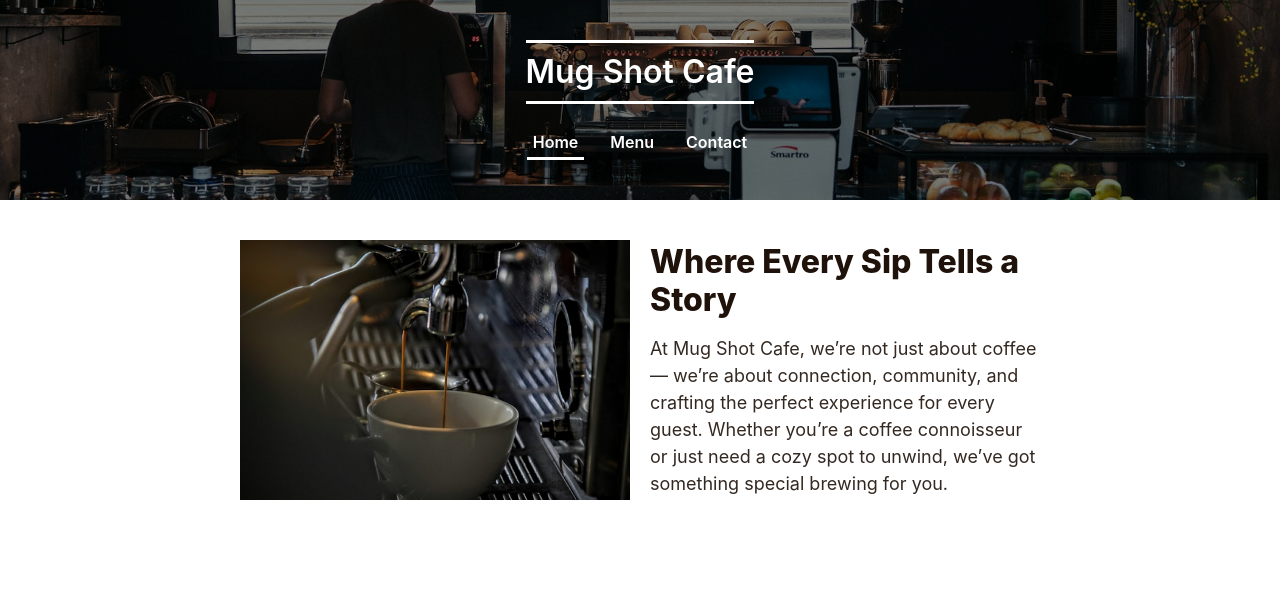
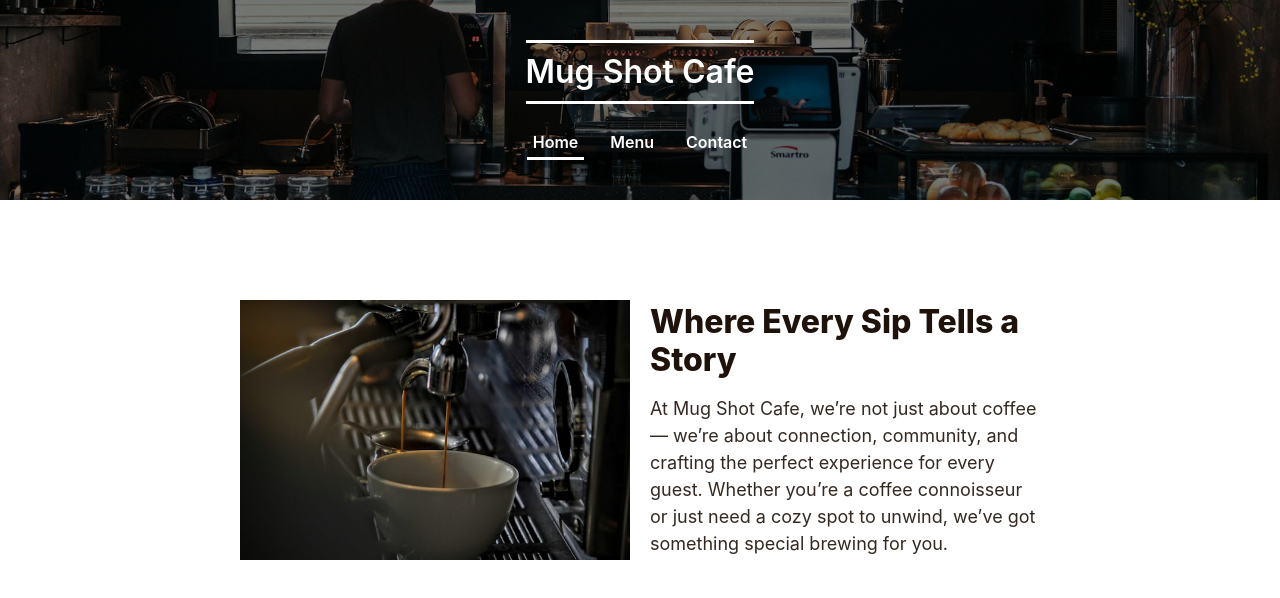
Before and after one commit to jsklcodes/restaurant-page-top, a website built with webpack: page src/template.html in a window 1280 px wide. Built offline with nearby package versions, Linux system fonts and the light colour scheme.

Commit message:
Add padding top spacing to welcome content

```diff
--- a/src/index.css
+++ b/src/index.css
@@ -91,6 +91,7 @@ img {
   align-items: center;
   grid-template-columns: repeat(auto-fit, minmax(28rem, 1fr));
   gap: 2rem;
+  padding-top: 6rem;
 }
 
 .welcome__title {
```
